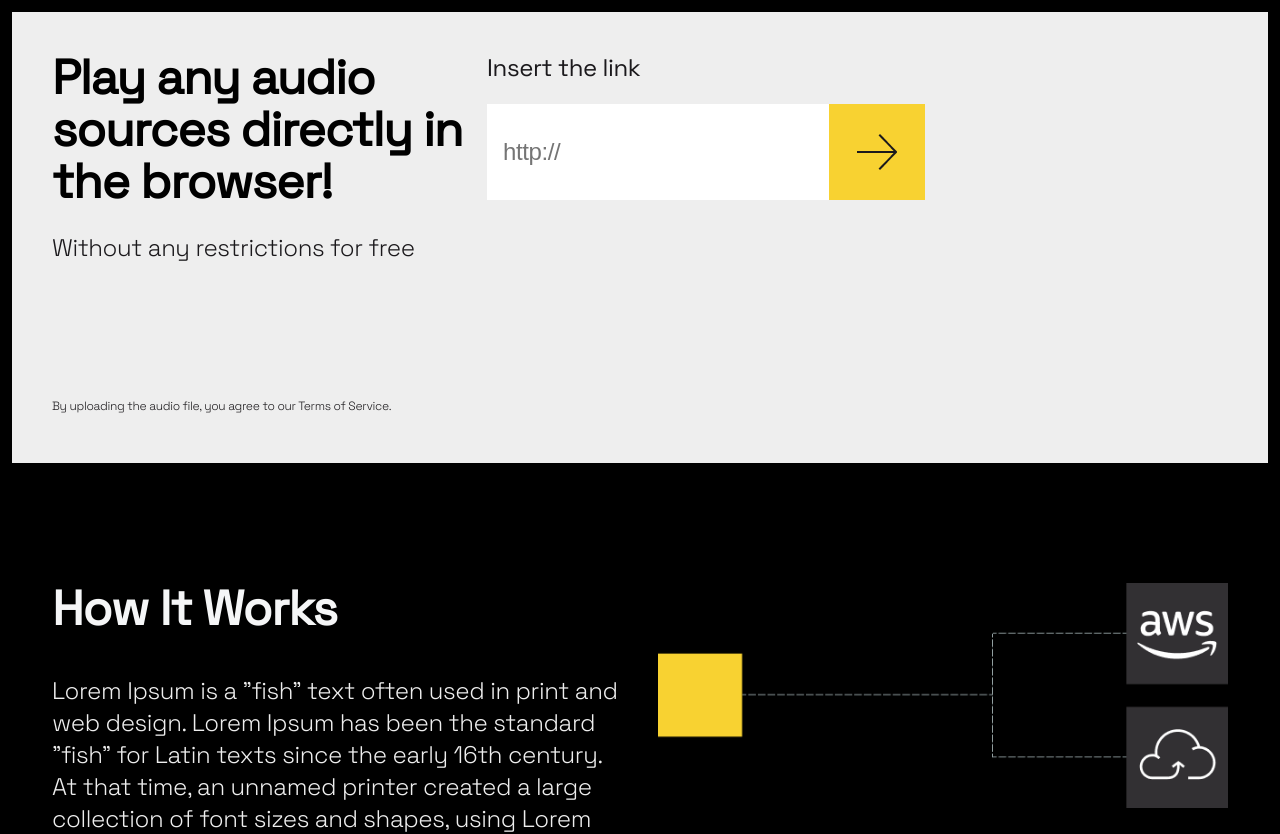
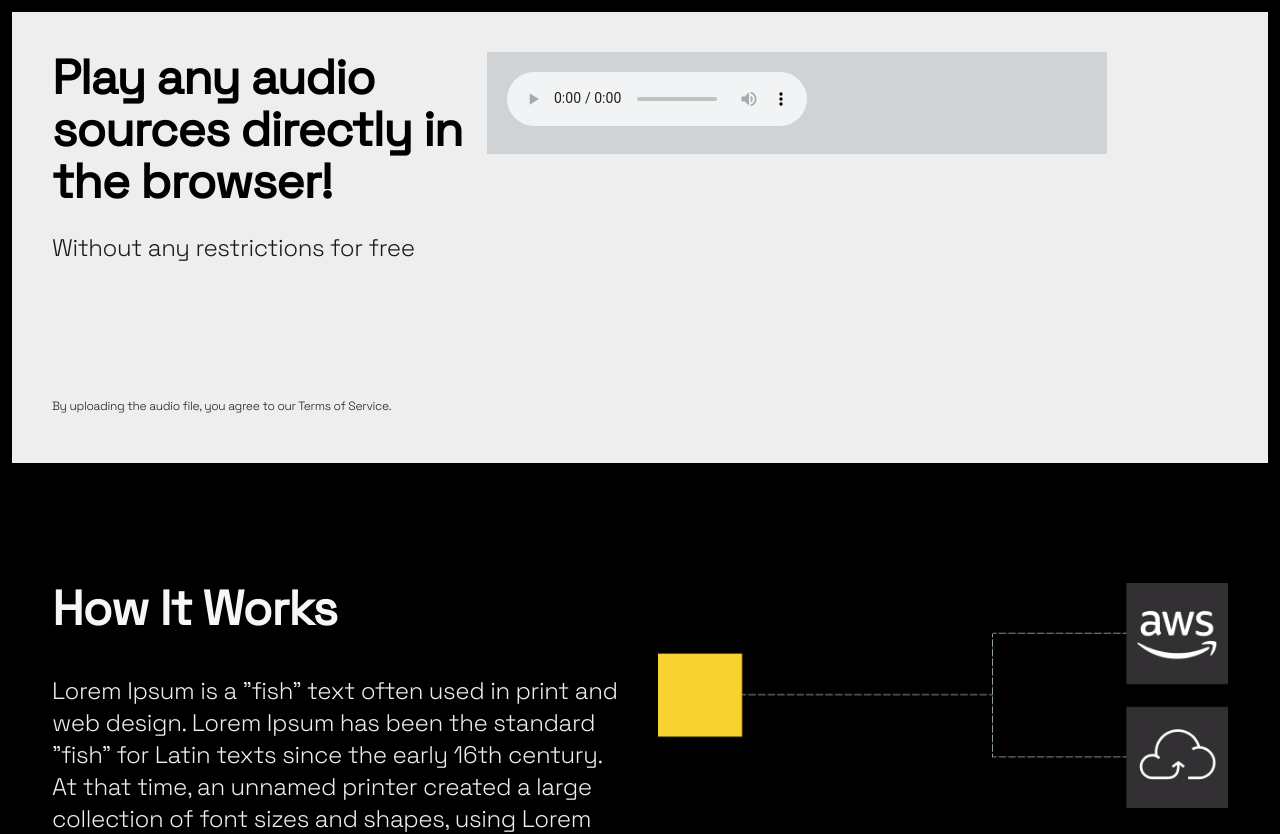
Before and after one commit to InnokentyKedrov/browser-audio-player, a React (Create React App) app: page / in a window 1280 px wide. Shown: the top 834 px of the page. Built offline with nearby package versions, Linux system fonts and the light colour scheme; the HTML template or start-up script is replaced by a standard one.

Commit message:
feat: adds player

```diff
--- a/src/App.js
+++ /dev/null
@@ -1,10 +0,0 @@
-import './App.css';
-import Form from './components/Form/Form';
-
-function App() {
-  return (
-    <Form />
-  )
-}
-
-export default App;
--- /dev/null
+++ b/src/App.jsx
@@ -0,0 +1,12 @@
+import './App.css';
+import Form from './components/Form/Form';
+import Player from './components/Player/Player';
+
+function App() {
+  return (
+    // <Form />
+    <Player />
+  )
+}
+
+export default App;
--- a/src/components/Player/Player.jsx
+++ b/src/components/Player/Player.jsx
@@ -1,11 +1,25 @@
+import { useEffect, useRef, useState } from 'react';
 import style from './Player.module.css';
 
 const Player = () => {
+  // const [isPlaying, setIsPlaying] = useState(false);
+  // const audioRef = useRef(null);
+
+  // useEffect(() => {
+  //   console.log(audioRef)
+  //   if (isPlaying) {
+  //     audioRef.current.play();
+  //   } else {
+  //     audioRef.current.pause();
+  //   }
+  // }, [isPlaying]);
 
   return (
-    <>
-      <div className={style.player}></div>
-    </>
+      <div className={style.player}>
+        <audio controls>
+          <source src="./128.mp3" />
+        </audio>
+      </div>
   )
 }
 
```
Also changed, not shown: 2 other files (tests, documents, lock files or other folders).
